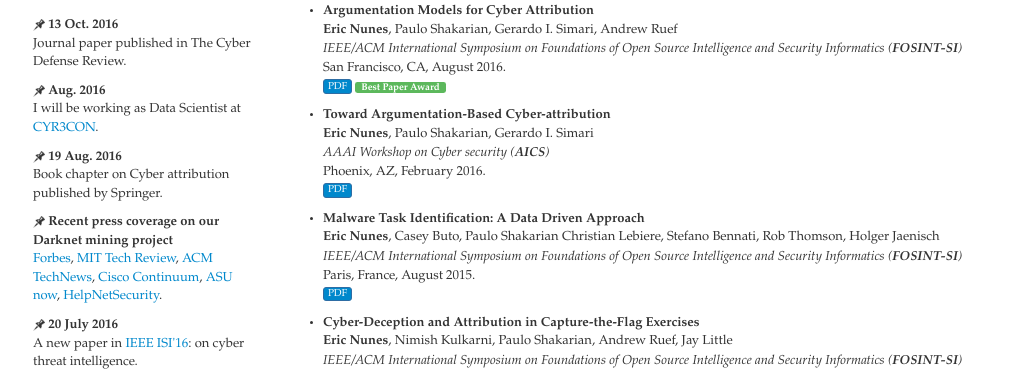
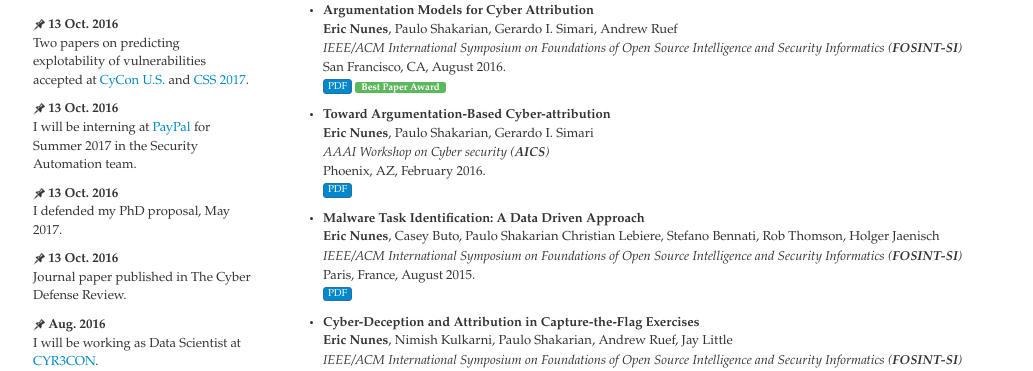
Before and after one commit to JohnShuShu/efnunes.github.io, a website: page index.html in a window 1280 px wide. Shown: the part 414-785 px from the top of the page, without its empty margins (172-1205 px from the left). Drawn offline with nearby package versions, Linux system fonts and the light colour scheme.

Commit message:
Updated News

```diff
--- a/index.html
+++ b/index.html
@@ -82,6 +82,23 @@
         <!--<p>&nbsp;</p>-->
         <h3>NEWS</h3>
 
+
+        <p><img src="./images/pin.png" width="12">
+          <strong>13 Oct. 2016</strong><br>
+          Two papers on predicting explotability of vulnerabilities accepted at <a href="http://aci.cvent.com/events/2017-international-conference-on-cyber-conflict-cycon-u-s-/event-summary-004d598d31684f21ac82050a9000369f.aspx">CyCon U.S.</a> and <a href="https://computationalsocialscience.org/conferences/css2017/">CSS 2017</a>.</p>
+
+
+
+        <p><img src="./images/pin.png" width="12">
+          <strong>13 Oct. 2016</strong><br>
+          I will be interning at <a href="https://www.paypal.com/us/home">PayPal</a> for Summer 2017 in the Security Automation team.</p>
+
+
+
+        <p><img src="./images/pin.png" width="12">
+          <strong>13 Oct. 2016</strong><br>
+          I defended my PhD proposal, May 2017.</p>
+
         <p><img src="./images/pin.png" width="12">
           <strong>13 Oct. 2016</strong><br>
           Journal paper published in The Cyber Defense Review.</p>
@@ -106,7 +123,7 @@
             <a href="https://www.helpnetsecurity.com/2016/08/10/cyber-threats-underground-markets/">HelpNetSecurity</a>.
             </p>
 
-          <p><img src="./images/pin.png" width="12">
+          <!--<p><img src="./images/pin.png" width="12">
           <strong>20 July 2016</strong><br>
           A new paper in <a href="http://www.isi-conf.org/">IEEE ISI'16</a>: on cyber threat intelligence.</p>
 
@@ -118,7 +135,7 @@
           <strong>17 June 2016</strong><br>
           System for malware task identification submiited for patent.</p>
 
-          <!--<p><img src="./images/pin.png" width="12">
+          <p><img src="./images/pin.png" width="12">
           <strong>Summer 2016</strong><br>
           I will be consulting for <a href="https://www.sitelock.com/">SiteLock</a>: on applying cognitive models for malicious script detection.</p>
         -->
```
